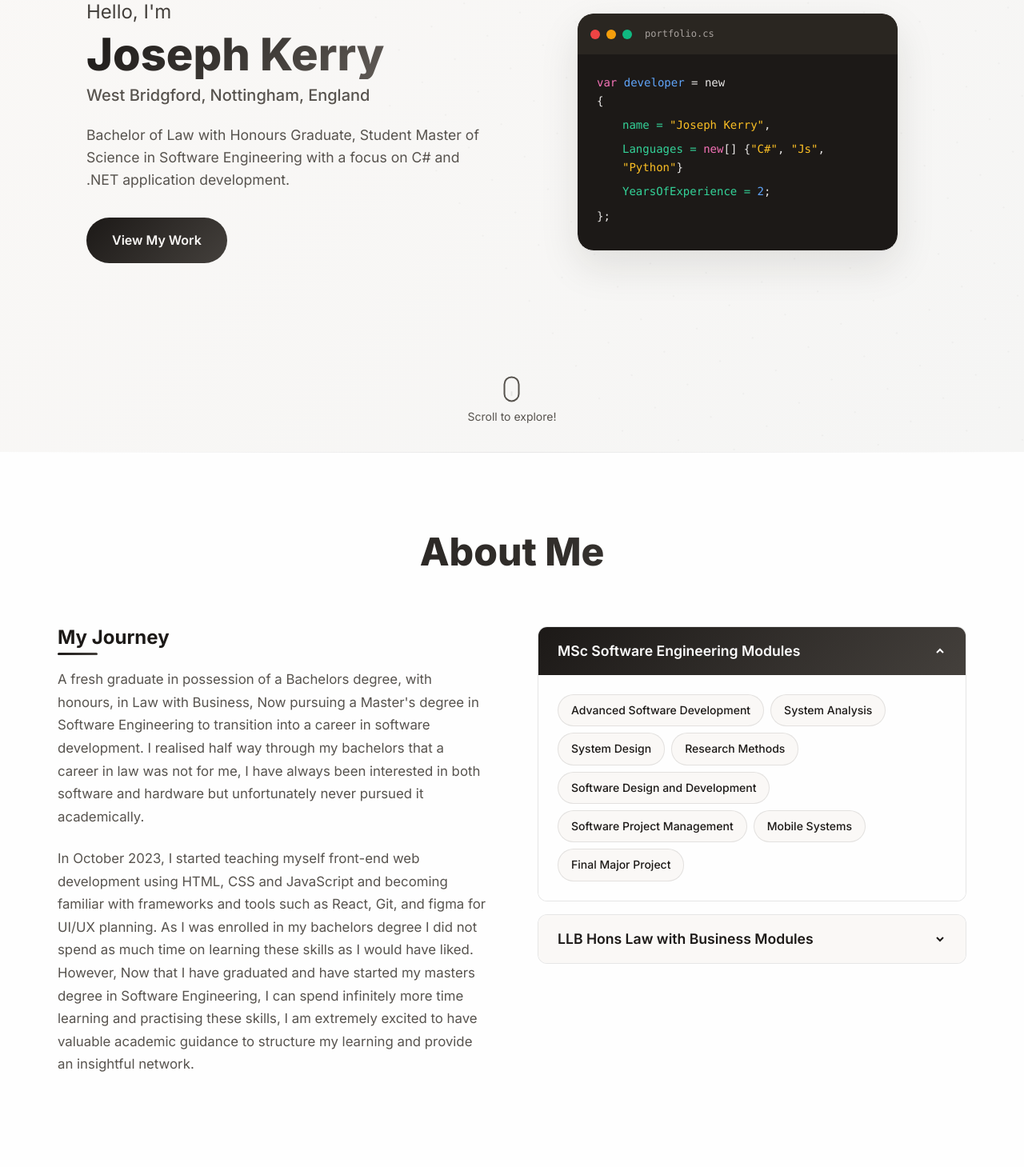
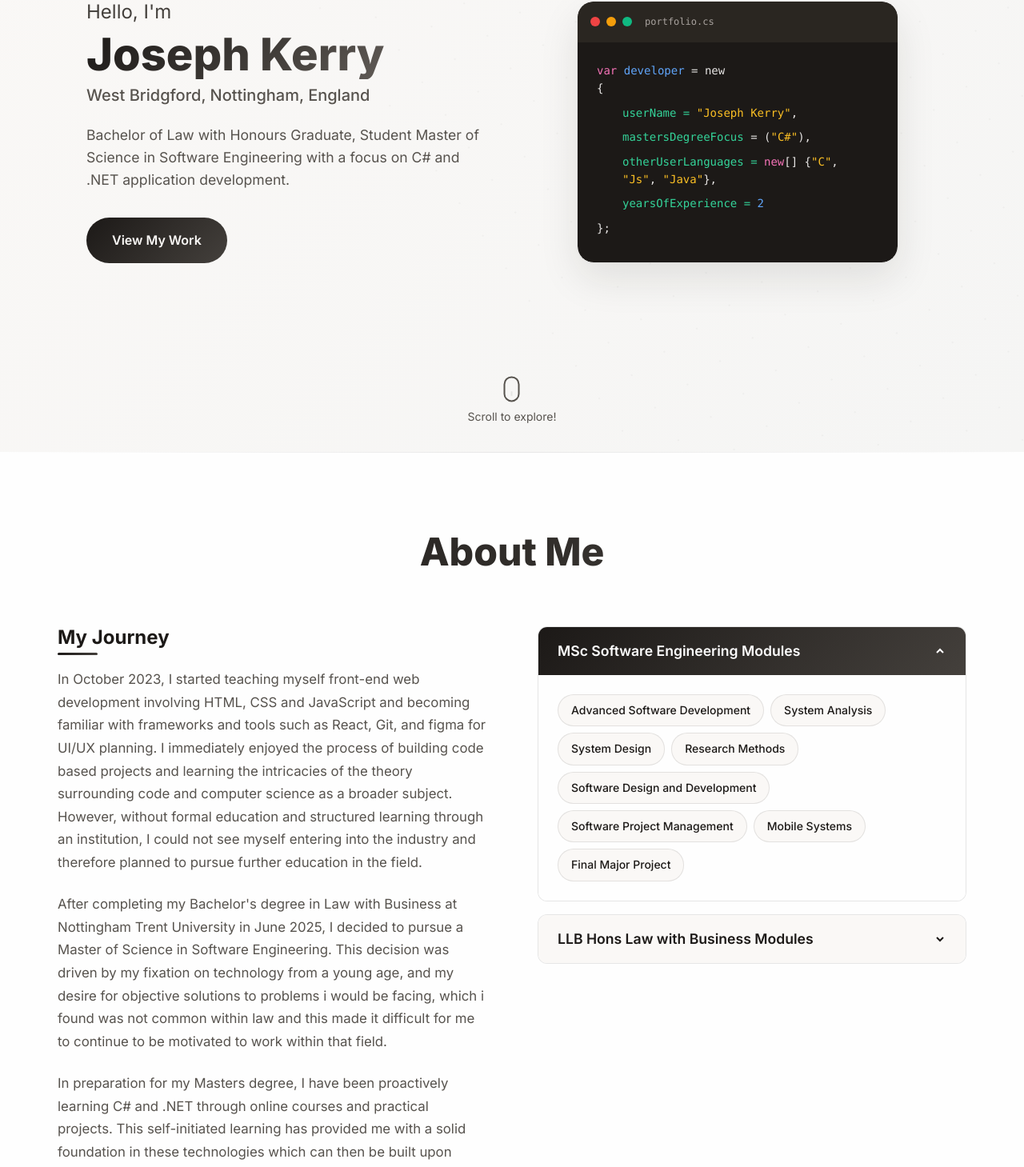
Before and after one commit to Joekrry/ReactWebsitePortfolio, a React (Vite) app in the folder my-react-app/: page / in a window 1280 px wide. Shown: the part 235-1694 px from the top of the page at 80% size. Built offline with nearby package versions, Linux system fonts and the light colour scheme.

Commit message:
Progress Update

```diff
--- a/my-react-app/src/components/About.jsx
+++ b/my-react-app/src/components/About.jsx
@@ -56,16 +56,21 @@ const About = () =>
           <div className="about-story">
             <h3>My Journey</h3>
             <p>
-              A fresh graduate in possession of a Bachelors degree, with honours, in Law with Business, Now pursuing a Master's degree in Software Engineering
-                to transition into a career in software development. I realised half way through my bachelors that a career in law was not for me,
-                I have always been interested in both software and hardware but unfortunately never pursued it academically.
+              In October 2023, I started teaching myself front-end web development involving HTML, CSS and JavaScript and becoming familiar with frameworks and tools such as
+              React, Git, and figma for UI/UX planning. I immediately enjoyed the process of building code based projects and learning the intricacies of the theory surrounding code
+              and computer science as a broader subject. However, without formal education and structured learning through an institution, I could not see myself entering into the industry and
+              therefore planned to pursue further education in the field.
             </p>
             <p>
-              In October 2023, I started teaching myself front-end web development using HTML, CSS and JavaScript and becoming familiar with frameworks and tools such as
-              React, Git, and figma for UI/UX planning. As I was enrolled in my bachelors degree I did not spend as much time on learning these skills as I would have liked.
-              However, Now that I have graduated and have started my masters degree in Software Engineering, I can spend infinitely more time learning and practising these skills,
-              I am extremely excited to have valuable academic guidance to structure my learning and provide an insightful network.
+              After completing my Bachelor's degree in Law with Business at Nottingham Trent University in June 2025, I decided to pursue a Master of Science in Software Engineering.
+              This decision was driven by my fixation on technology from a young age, and my desire for objective solutions to problems i would be facing, which i found was not common within law and this made it difficult for me
+              to continue to be motivated to work within that field.
             </p>
+            <p>
+              In preparation for my Masters degree, I have been proactively learning C# and .NET through online courses and practical projects. This self-initiated learning has provided me with a solid foundation in these technologies
+              which can then be built upon during my course.
+            </p>
+
           </div>
 
           <div className="education-modules">
--- a/my-react-app/src/components/Hero.jsx
+++ b/my-react-app/src/components/Hero.jsx
@@ -39,13 +39,16 @@ const Hero = () => {
                   <span className="code-keyword">var</span> <span className="code-variable">developer</span> = {'new'} <br></br>{'{'}
                 </div>
                 <div className="code-line code-indent">
-                  <span className="code-property">name = </span> <span className="code-string">"Joseph Kerry"</span>,
+                  <span className="code-property">userName = </span> <span className="code-string">"Joseph Kerry"</span>,
                 </div>
                 <div className="code-line code-indent">
-                  <span className="code-property">Languages = </span><span className="code-keyword">new</span>[] {'{'}<span className="code-variable"></span><span className="code-string">"C#"</span>, <span className="code-string">"Js"</span>, <span className="code-string">"Python"</span>{'}'}
+                  <span className="code-property">mastersDegreeFocus</span> = {'('}<span className="code-string">"C#"</span>{')'},
                 </div>
                 <div className="code-line code-indent">
-                  <span className="code-property">YearsOfExperience = </span><span className="code-variable">2</span>;
+                  <span className="code-property">otherUserLanguages = </span><span className="code-keyword">new</span>[] {'{'}<span className="code-variable"></span><span className="code-string">"C"</span>, <span className="code-string">"Js"</span>, <span className="code-string">"Java"</span>{'}'},
+                </div>
+                <div className="code-line code-indent">
+                  <span className="code-property">yearsOfExperience = </span><span className="code-variable">2</span>
                 </div>
                 <div className="code-line">{'};'}</div>
               </div>
--- a/my-react-app/src/components/TechStack.jsx
+++ b/my-react-app/src/components/TechStack.jsx
@@ -25,13 +25,15 @@ const TechStack = () =>
       title: "Backend Development",
       description: "Building server-side applications and APIs",
       technologies: [
-        { name: "C#", description: "Server-side programming language" },
+        { name: "C#", description: "General purpose programming language" },
         { name: ".NET Core", description: "Cross-platform framework for building applications" },
-        { name: "Python", description: "Server-side programming language" },
+        { name: "C", description: "Server-side programming language" },
+        { name: "Java", description: "General purpose programming language" },
         { name: "Node.js", description: "JavaScript runtime for server-side development" },
-        { name: "PostgreSQL", description: "Relational database management system" },
+        { name: "JavaScipt", description: "ES6+ modern JavaScript development" },
+        /*{ name: "PostgreSQL", description: "Relational database management system" },
         { name: "MongoDB", description: "NoSQL database for flexible data storage" },
-        { name: "RESTful API's", description: "Information exchange interface" },
+        { name: "RESTful API's", description: "Information exchange interface" },*/
       ]
     },
     tools:
@@ -43,8 +45,7 @@ const TechStack = () =>
         { name: "VS Code", description: "Primary code editor with extensions" },
         { name: "Figma", description: "UI/UX design and prototyping" },
         { name: "Postman", description: "API testing and development" },
-        { name: "Kubernetes", description: "Container orchestration for microservices" },
-        { name: "Unity", description: "Game development platform" },
+        { name: "Kubernetes", description: "Container orchestration for microservices" }
       ]
     }
   };
@@ -98,7 +99,7 @@ const TechStack = () =>
               <div className="stat-label">Years Learning</div>
             </div>
             <div className="stat-item">
-              <div className="stat-number">16</div>
+              <div className="stat-number">17</div>
               <div className="stat-label">Technologies</div>
             </div>
           </div>
```
